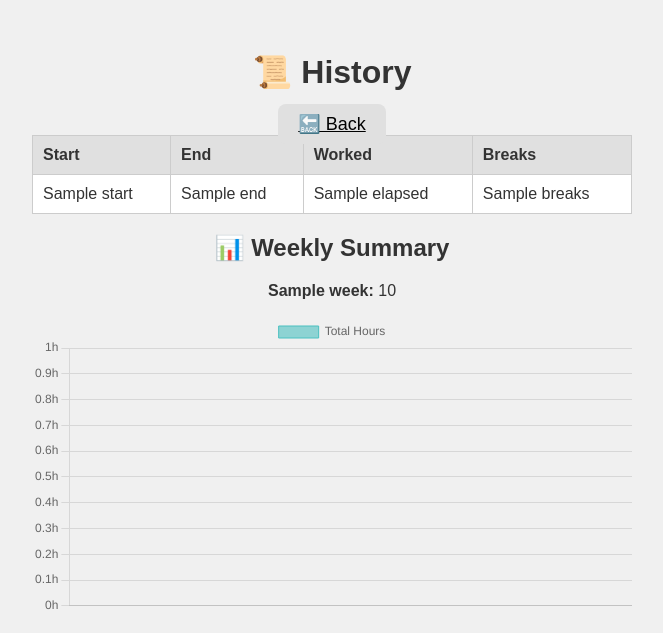
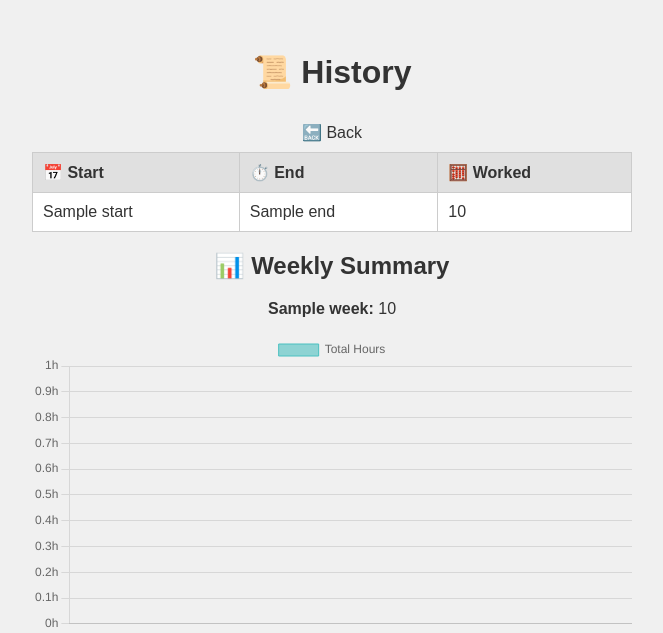
Before and after one commit to mootzen/timetrack, a Flask app: template timetracker/templates/history.html in a window 1280 px wide. Shown: the top 633 px of the page, without its empty margins (308-971 px from the left). Run offline with Flask 3, Linux system fonts and the light colour scheme; the template is opened without the code that fills it: most values are stand-ins (such as "Sample title", 1, 10 or a date in 2020).

Commit message:
Update history.html

```diff
--- a/timetracker/templates/history.html
+++ b/timetracker/templates/history.html
@@ -1,29 +1,24 @@
 <!DOCTYPE html>
-<html lang="en">
+<html lang="en" data-theme="{{ 'dark' if session.get('dark_mode') else 'light' }}">
 <head>
   <meta charset="UTF-8">
-    <title>Session History</title>
+  <title>📜 Session History</title>
   <link rel="stylesheet" href="{{ url_for('static', filename='style.css') }}">
-    <meta name="viewport" content="width=device-width, initial-scale=1.0">
+  <script src="https://cdn.jsdelivr.net/npm/chart.js"></script>
 </head>
-<body class="{{ 'dark' if dark_mode else '' }}">
+<body>
   <div class="container">
     <h1>📜 History</h1>
-        <a href="/" class="button">🔙 Back</a>
+    <a class="link" href="/">🔙 Back</a>
     <table>
-            <thead>
-                <tr><th>Start</th><th>End</th><th>Worked</th><th>Breaks</th></tr>
-            </thead>
-            <tbody>
+      <tr><th>📅 Start</th><th>⏱️ End</th><th>🧮 Worked</th></tr>
       {% for entry in entries %}
       <tr>
         <td>{{ entry.start }}</td>
         <td>{{ entry.end }}</td>
-                    <td>{{ entry.elapsed }}</td>
-                    <td>{{ entry.breaks }}</td>
+        <td>{{ entry.duration }}</td>
       </tr>
       {% endfor %}
-            </tbody>
     </table>
 
     <div class="summary">
@@ -36,7 +31,6 @@
     <canvas id="chart" width="400" height="200"></canvas>
   </div>
 
-    <script src="https://cdn.jsdelivr.net/npm/chart.js"></script>
   <script>
     const ctx = document.getElementById('chart').getContext('2d');
     const chart = new Chart(ctx, {
@@ -52,7 +46,6 @@
         }]
       },
       options: {
-                responsive: true,
         scales: {
           y: {
             beginAtZero: true,
```
Lines whose indentation alone changed are shown as unchanged.
